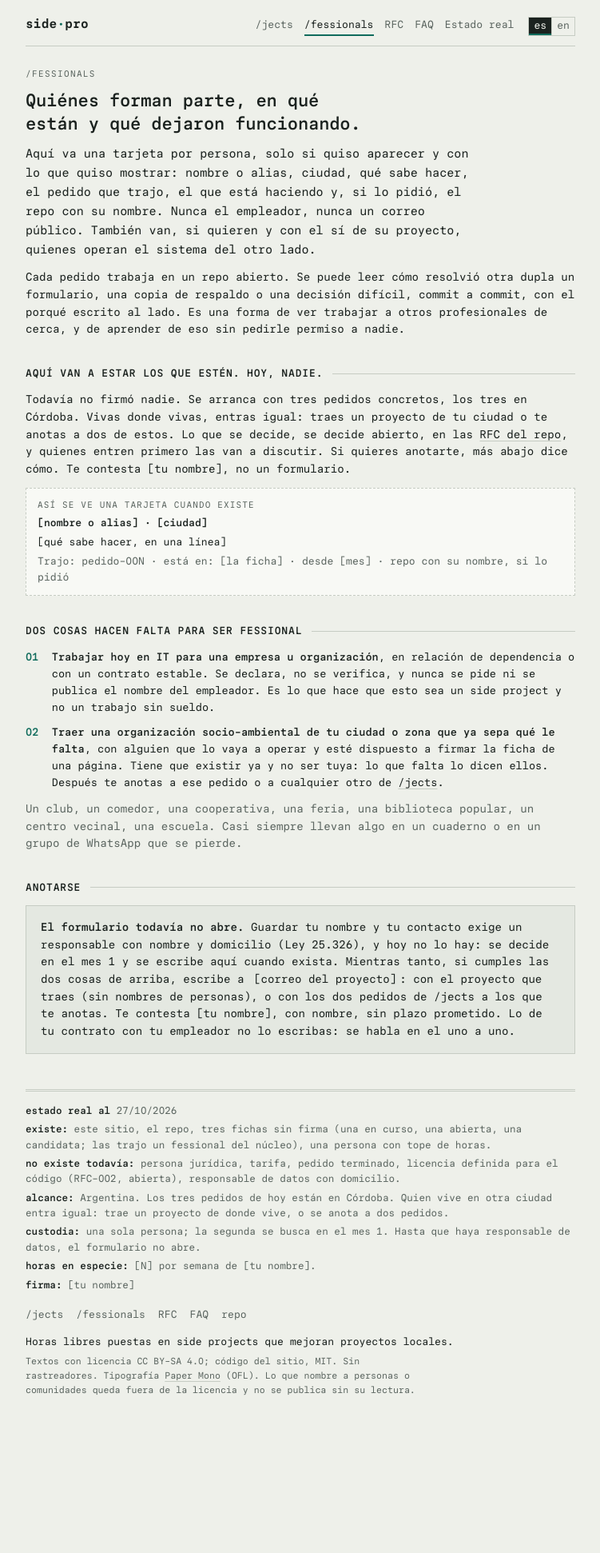
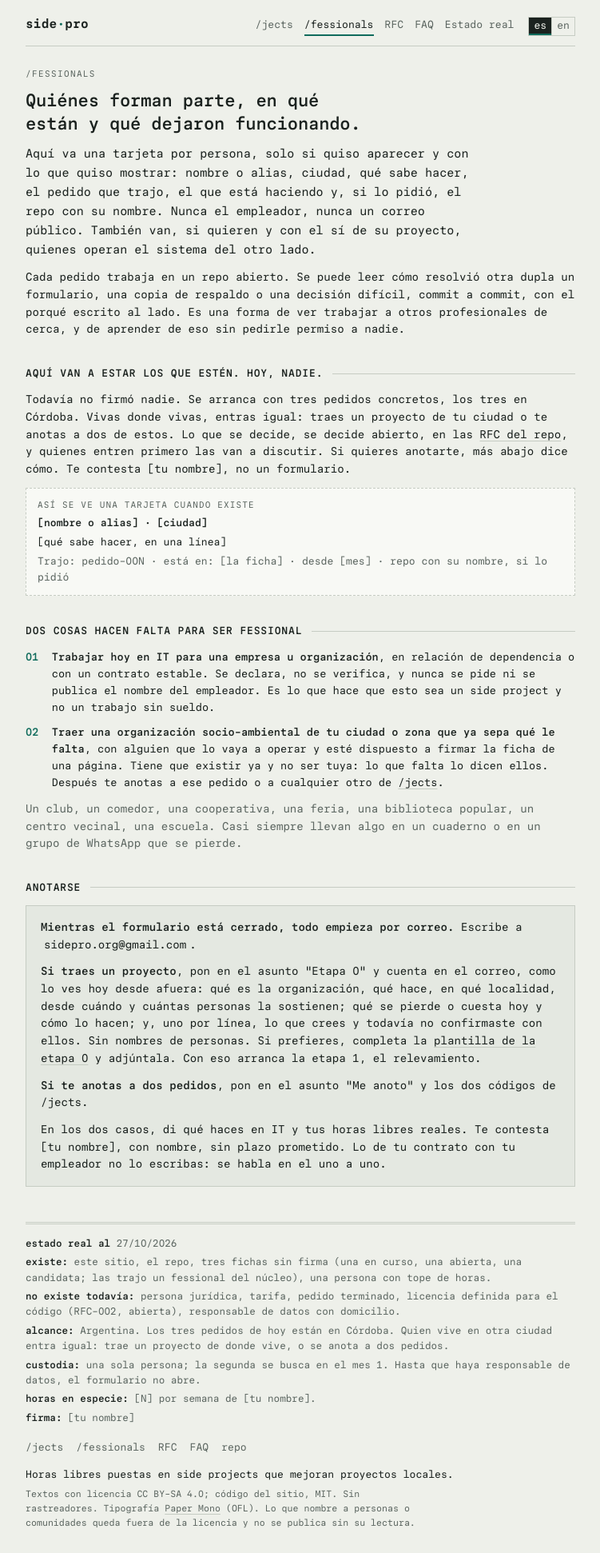
Before and after one commit to sideproorg/sidepro.github.io, a Jekyll site: the page built from fessionals/index.html, in a window 1280 px wide. Shown: the whole page at 80% size, without its empty margins (264-1015 px from the left). Built offline with Jekyll 4.4.1, drawn with Linux system fonts in a browser that asks for light colours; before the commit the page ends 1776 px from its top, so only the background shows below that.

Commit message:
Correo del proyecto: sidepro.org@gmail.com; la etapa 0 empieza por correo mientras el formulario está cerrado
Co-Authored-By: Claude Opus 5.5 <noreply@anthropic.com>
Claude-Session: https://claude.ai/code/session_01WyQD6qD1Gcs4Ff6pyMCYHH

```diff
--- a/_config.yml
+++ b/_config.yml
@@ -8,7 +8,7 @@ timezone: America/Argentina/Cordoba
 
 # Quién firma y cómo se escribe. Cambiar aquí y aparece en todas las páginas.
 firma: "[tu nombre]"
-correo_proyecto: "[correo del proyecto]"
+correo_proyecto: "sidepro.org@gmail.com"
 
 # Formulario de /fessionals. Queda cerrado hasta que exista un responsable de datos con domicilio.
 # Cuando se abra: formulario_abierto: true, y el Worker desplegado en worker_url (ver worker/README.md).
@@ -16,7 +16,7 @@ formulario_abierto: false
 archivo_mb: 10 # tamaño máximo del archivo del formulario; tiene que coincidir con MAX_MB en worker/wrangler.toml
 worker_url: "https://anotarse.sidepro.org/anotarse"
 aviso_version: "2026-10-27"
-responsable_datos: ""
+responsable_datos: "sidepro, organización descentralizada"
 domicilio_datos: ""
 herramienta_datos: "Cloudflare Workers y Email Routing (Cloudflare, Inc., EE.UU.), que reenvían sin guardar; el buzón del proyecto"
 
--- a/en/fessionals/index.html
+++ b/en/fessionals/index.html
@@ -190,7 +190,10 @@ description: "Who is part of sidepro, what they are on, and what they left runni
   </script>
   {% else %}
   <div class="tintbox">
-    <p><strong>The form isn't open yet.</strong> Storing your name and contact requires a controller with a name and registered address (Argentina's data protection law, 25.326), and there isn't one today: it is decided in month 1. Meanwhile, if you meet the two things above, write to <code>{{ site.correo_proyecto }}</code>: with the project you bring (no names of people), or with the two requests in /jects you are signing up for. {{ site.firma }} replies, by name, with no promised deadline. Don't write anything about your contract with your employer: that is talked about one to one.</p>
+    <p><strong>While the form is closed, everything starts by email.</strong> Write to <code>{{ site.correo_proyecto }}</code>.</p>
+    <p><b>If you bring a project</b>, put "Stage 0" in the subject and tell, as you see it today from outside: what the organization is, what it does, where, since when and how many people keep it going; what gets lost or is hard today and how they do it; and, one per line, what you believe and haven't confirmed with them yet. No names of people. If you prefer, fill in the <a href="https://github.com/sideproorg/sideproorg.github.io/blob/main/plantillas/DESCRIPCION.md" rel="noopener">stage 0 template</a> (in Spanish) and attach it. That starts stage 1, discovery.</p>
+    <p><b>If you sign up for two requests</b>, put "Sign up" in the subject and the two codes from /jects.</p>
+    <p>Either way, say what you do in IT and your real spare hours. {{ site.firma }} replies, by name, with no promised deadline. Don't write anything about your contract with your employer: that is talked about one to one.</p>
   </div>
   {% endif %}
 </section>
--- a/fessionals/index.html
+++ b/fessionals/index.html
@@ -189,7 +189,10 @@ description: "Quiénes forman parte de sidepro, en qué están y qué dejaron fu
   </script>
   {% else %}
   <div class="tintbox">
-    <p><strong>El formulario todavía no abre.</strong> Guardar tu nombre y tu contacto exige un responsable con nombre y domicilio (Ley 25.326), y hoy no lo hay: se decide en el mes 1 y se escribe aquí cuando exista. Mientras tanto, si cumples las dos cosas de arriba, escribe a <code>{{ site.correo_proyecto }}</code>: con el proyecto que traes (sin nombres de personas), o con los dos pedidos de /jects a los que te anotas. Te contesta {{ site.firma }}, con nombre, sin plazo prometido. Lo de tu contrato con tu empleador no lo escribas: se habla en el uno a uno.</p>
+    <p><strong>Mientras el formulario está cerrado, todo empieza por correo.</strong> Escribe a <code>{{ site.correo_proyecto }}</code>.</p>
+    <p><b>Si traes un proyecto</b>, pon en el asunto "Etapa 0" y cuenta en el correo, como lo ves hoy desde afuera: qué es la organización, qué hace, en qué localidad, desde cuándo y cuántas personas la sostienen; qué se pierde o cuesta hoy y cómo lo hacen; y, uno por línea, lo que crees y todavía no confirmaste con ellos. Sin nombres de personas. Si prefieres, completa la <a href="https://github.com/sideproorg/sideproorg.github.io/blob/main/plantillas/DESCRIPCION.md" rel="noopener">plantilla de la etapa 0</a> y adjúntala. Con eso arranca la etapa 1, el relevamiento.</p>
+    <p><b>Si te anotas a dos pedidos</b>, pon en el asunto "Me anoto" y los dos códigos de /jects.</p>
+    <p>En los dos casos, di qué haces en IT y tus horas libres reales. Te contesta {{ site.firma }}, con nombre, sin plazo prometido. Lo de tu contrato con tu empleador no lo escribas: se habla en el uno a uno.</p>
   </div>
   {% endif %}
 </section>
--- a/worker/wrangler.toml
+++ b/worker/wrangler.toml
@@ -14,14 +14,14 @@ routes = [
 # (Cloudflare manda un correo de verificación a esa casilla). Es la casilla del proyecto, con contrato de encargado.
 [[send_email]]
 name = "CORREO"
-destination_address = "CAMBIAR@casilla-del-proyecto"
+destination_address = "sidepro.org@gmail.com"
 
 [vars]
 ORIGEN = "https://sidepro.org"
 DESDE = "formulario@mensajes.sidepro.org"   # Email Routing activo en el subdominio mensajes.sidepro.org
-PARA = "CAMBIAR@casilla-del-proyecto"
+PARA = "sidepro.org@gmail.com"
 GRACIAS = "https://sidepro.org/gracias/"
-CORREO_AYUDA = "CAMBIAR@casilla-del-proyecto"
+CORREO_AYUDA = "sidepro.org@gmail.com"
 MAX_MB = "10"   # tamaño máximo del archivo adjunto; tiene que coincidir con archivo_mb en _config.yml
 
 # Opcional: límite de envíos por IP (5 por minuto). Si al desplegar wrangler rechaza esta sección,
```
